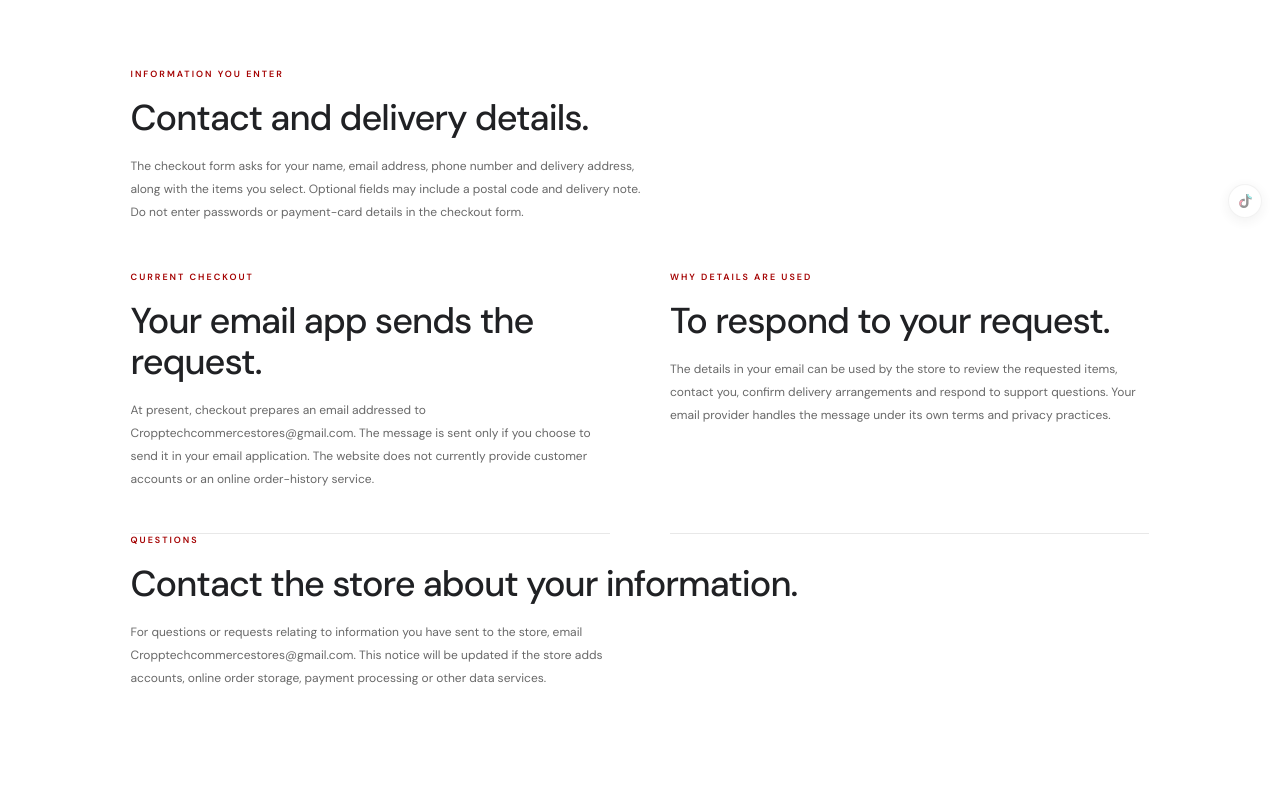
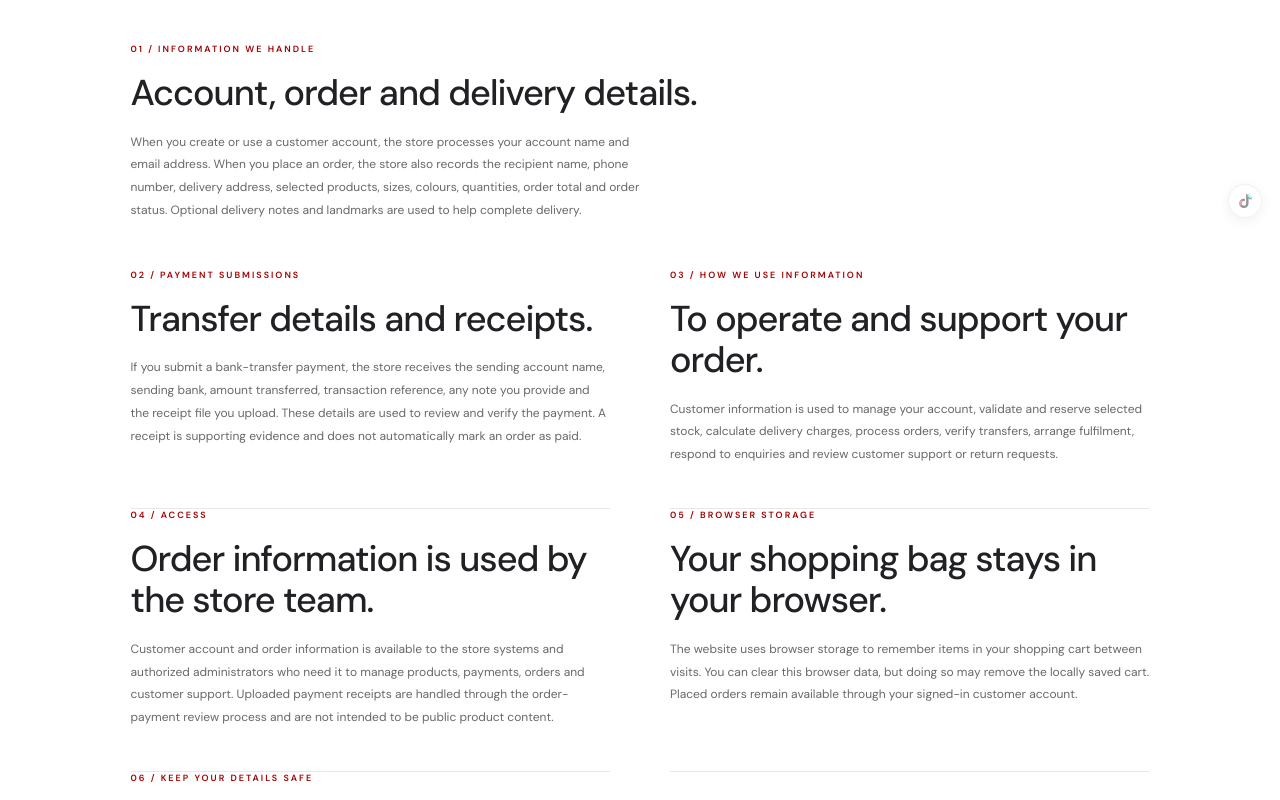
Before and after one commit to JACTech001/cropptech-commerce, a Next.js app: page /privacy in a window 1280 px wide. Shown: the part 560-1360 px from the top of the page. Built offline with nearby package versions, Linux system fonts and the light colour scheme; no server answers; a web font is replaced by a local one.

Commit message:
Update privacy page for customer accounts, stored orders and payment receipts

```diff
--- a/app/privacy/page.js
+++ b/app/privacy/page.js
@@ -1,16 +1,44 @@
 import StorePageShell from "../../components/StorePageShell";
 
-export const metadata = { title: "Privacy | CroppTech Commerce Store", description: "Privacy information for customers using the CroppTech Commerce Store website." };
+export const metadata = { title: "Privacy | CroppTech Commerce Store", description: "How CroppTech Commerce Store uses customer account, order, delivery and payment-submission information." };
 
 export default function PrivacyPage() {
   return (
-    <StorePageShell eyebrow="STORE INFORMATION / PRIVACY" title={<>Your information<br /><em>matters.</em></>} intro="This notice describes the information involved in the current CroppTech Commerce Store browsing and email-based order-request experience. It will be expanded as online services are added.">
-      <div className="info-single"><p className="eyebrow">INFORMATION YOU ENTER</p><h2>Contact and delivery details.</h2><p>The checkout form asks for your name, email address, phone number and delivery address, along with the items you select. Optional fields may include a postal code and delivery note. Do not enter passwords or payment-card details in the checkout form.</p></div>
+    <StorePageShell eyebrow="STORE INFORMATION / PRIVACY" title={<>Your information<br /><em>matters.</em></>} intro="This notice explains the customer information used when you browse the store, create an account, place an order and submit bank-transfer details.">
+      <div className="info-single">
+        <p className="eyebrow">01 / INFORMATION WE HANDLE</p>
+        <h2>Account, order and delivery details.</h2>
+        <p>When you create or use a customer account, the store processes your account name and email address. When you place an order, the store also records the recipient name, phone number, delivery address, selected products, sizes, colours, quantities, order total and order status. Optional delivery notes and landmarks are used to help complete delivery.</p>
+      </div>
       <div className="info-columns">
-        <article><p className="eyebrow">CURRENT CHECKOUT</p><h2>Your email app sends the request.</h2><p>At present, checkout prepares an email addressed to Cropptechcommercestores@gmail.com. The message is sent only if you choose to send it in your email application. The website does not currently provide customer accounts or an online order-history service.</p></article>
-        <article><p className="eyebrow">WHY DETAILS ARE USED</p><h2>To respond to your request.</h2><p>The details in your email can be used by the store to review the requested items, contact you, confirm delivery arrangements and respond to support questions. Your email provider handles the message under its own terms and privacy practices.</p></article>
+        <article>
+          <p className="eyebrow">02 / PAYMENT SUBMISSIONS</p>
+          <h2>Transfer details and receipts.</h2>
+          <p>If you submit a bank-transfer payment, the store receives the sending account name, sending bank, amount transferred, transaction reference, any note you provide and the receipt file you upload. These details are used to review and verify the payment. A receipt is supporting evidence and does not automatically mark an order as paid.</p>
+        </article>
+        <article>
+          <p className="eyebrow">03 / HOW WE USE INFORMATION</p>
+          <h2>To operate and support your order.</h2>
+          <p>Customer information is used to manage your account, validate and reserve selected stock, calculate delivery charges, process orders, verify transfers, arrange fulfilment, respond to enquiries and review customer support or return requests.</p>
+        </article>
       </div>
-      <div className="info-single"><p className="eyebrow">QUESTIONS</p><h2>Contact the store about your information.</h2><p>For questions or requests relating to information you have sent to the store, email Cropptechcommercestores@gmail.com. This notice will be updated if the store adds accounts, online order storage, payment processing or other data services.</p></div>
+      <div className="info-columns">
+        <article>
+          <p className="eyebrow">04 / ACCESS</p>
+          <h2>Order information is used by the store team.</h2>
+          <p>Customer account and order information is available to the store systems and authorized administrators who need it to manage products, payments, orders and customer support. Uploaded payment receipts are handled through the order-payment review process and are not intended to be public product content.</p>
+        </article>
+        <article>
+          <p className="eyebrow">05 / BROWSER STORAGE</p>
+          <h2>Your shopping bag stays in your browser.</h2>
+          <p>The website uses browser storage to remember items in your shopping cart between visits. You can clear this browser data, but doing so may remove the locally saved cart. Placed orders remain available through your signed-in customer account.</p>
+        </article>
+      </div>
+      <div className="info-single">
+        <p className="eyebrow">06 / KEEP YOUR DETAILS SAFE</p>
+        <h2>Never share passwords or banking secrets.</h2>
+        <p>Do not send your account password, card PIN, one-time password or banking login details to the store. Only provide the payment-submission details requested on your order page. For questions or requests about information associated with your account or orders, contact Cropptechcommercestores@gmail.com.</p>
+      </div>
     </StorePageShell>
   );
 }
```
